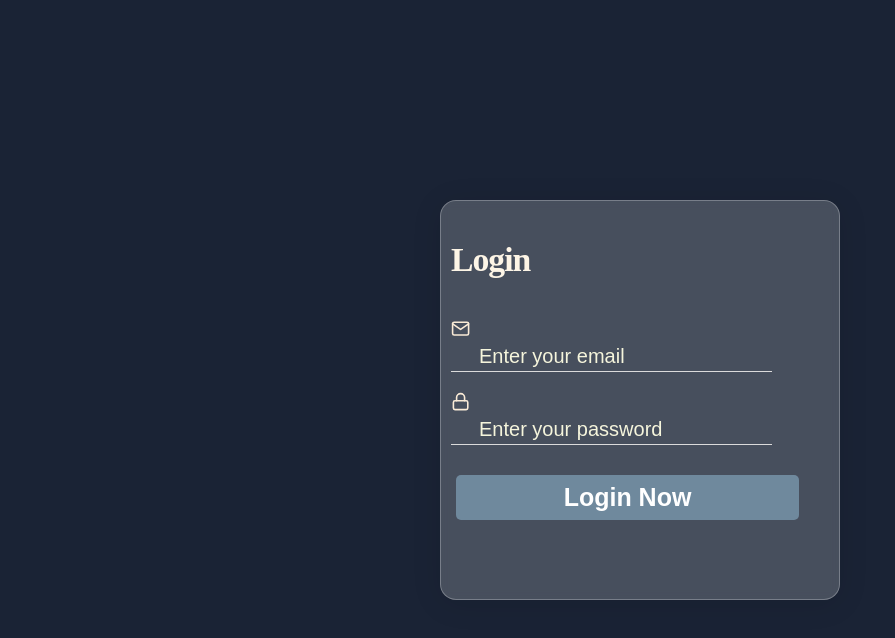
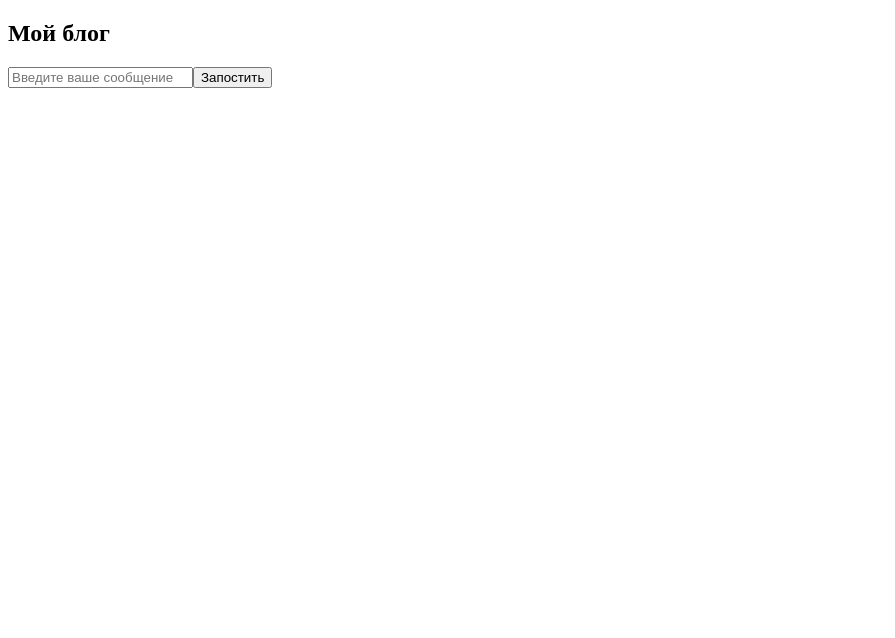
Before and after one commit to andrej-naumov/hello_ts, a React (Create React App) app: page / in a window 1280 px wide. Shown: the top 638 px of the page, without its empty margins (0-895 px from the left). Built offline with nearby package versions, Linux system fonts and the light colour scheme.

Commit message:
added Homework027

```diff
--- a/src/App.tsx
+++ b/src/App.tsx
@@ -1,22 +1,10 @@
-import Lesson25 from 'lessons/Lesson25/Lesson25';
-import GlobalStyles from './styles/GlobalStyle';
-import Homework024 from 'homeworks/Homework024/Homework024';
-
-// import Homework20 from './homeworks/Homework20/Homework20';
-// import Homework21 from './homeworks/Homework21/Homework21';
-// import Lesson022 from './lessons/Lesson022/Lesson022';
-// import Lesson023 from './lessons/Lesson023/Lesson023';
-// import Lesson21 from './lessons/Lesson21/Lesson021';
-
-
-
+import Homework27 from "homeworks/Homework027/Homework27";
 
 function App() {
   return (
     <>
-      <GlobalStyles/>
-      <Lesson25 />
-      </>
+      <Homework27 />
+    </>
   );
 }
 
--- /dev/null
+++ b/src/homeworks/Homework027/Homework27.tsx
@@ -0,0 +1,39 @@
+import React, { useState } from 'react';
+
+const Homework27 = () => {
+  const [message, setMessage] = useState('');
+  const [posts, setPosts] = useState<string[]>([]);
+
+  const handleInputChange = (event: React.ChangeEvent<HTMLInputElement>) => {
+    setMessage(event.target.value);
+  };
+
+  const handlePostMessage = () => {
+    if (message.trim() !== '') {
+      setPosts([...posts, message]);
+      setMessage('');
+    }
+  };
+
+  return (
+    <div>
+      <h2>Мой блог</h2>
+      <input
+        type="text"
+        placeholder="Введите ваше сообщение"
+        value={message}
+        onChange={handleInputChange}
+      />
+      <button onClick={handlePostMessage}>Запостить</button>
+      <div>
+        {posts.map((post, index) => (
+          <div key={index} style={{ border: '1px solid #ccc', padding: '10px', marginTop: '10px' }}>
+            {post}
+          </div>
+        ))}
+      </div>
+    </div>
+  );
+};
+
+export default Homework27;
```
